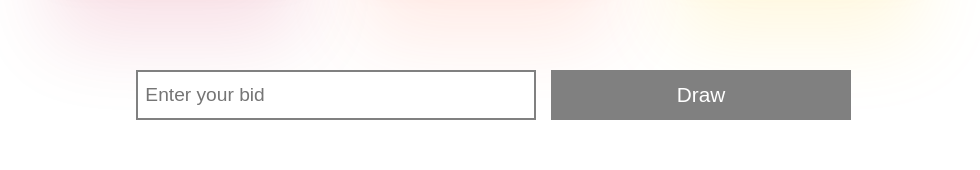
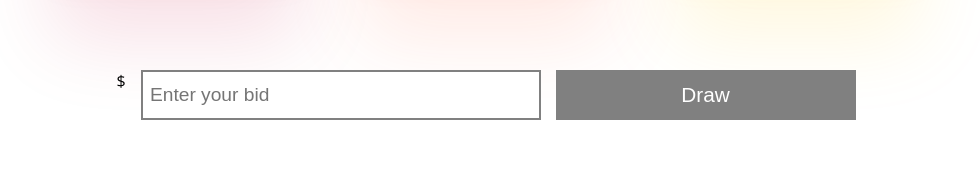
Before and after one commit to jakubnakielski/one-armed-bandit-game, a website: page index.html in a window 1280 px wide. Shown: the part 574-744 px from the top of the page, without its empty margins (154-1134 px from the left). Drawn offline with nearby package versions, Linux system fonts and the light colour scheme.

Commit message:
add step, type and label to play__input

```diff
--- a/index.html
+++ b/index.html
@@ -20,7 +20,8 @@
     </section>
 
     <section class="play">
-        <input class="play__input" type="text" placeholder=" Enter your bid">
+        <label for="play__input">$</label>
+        <input id="play__input" class="play__input" type="number" step="0.01" min="0" placeholder=" Enter your bid">
         <button class="play__btn">Draw</button>
     </section>
     <section class="results">
```
